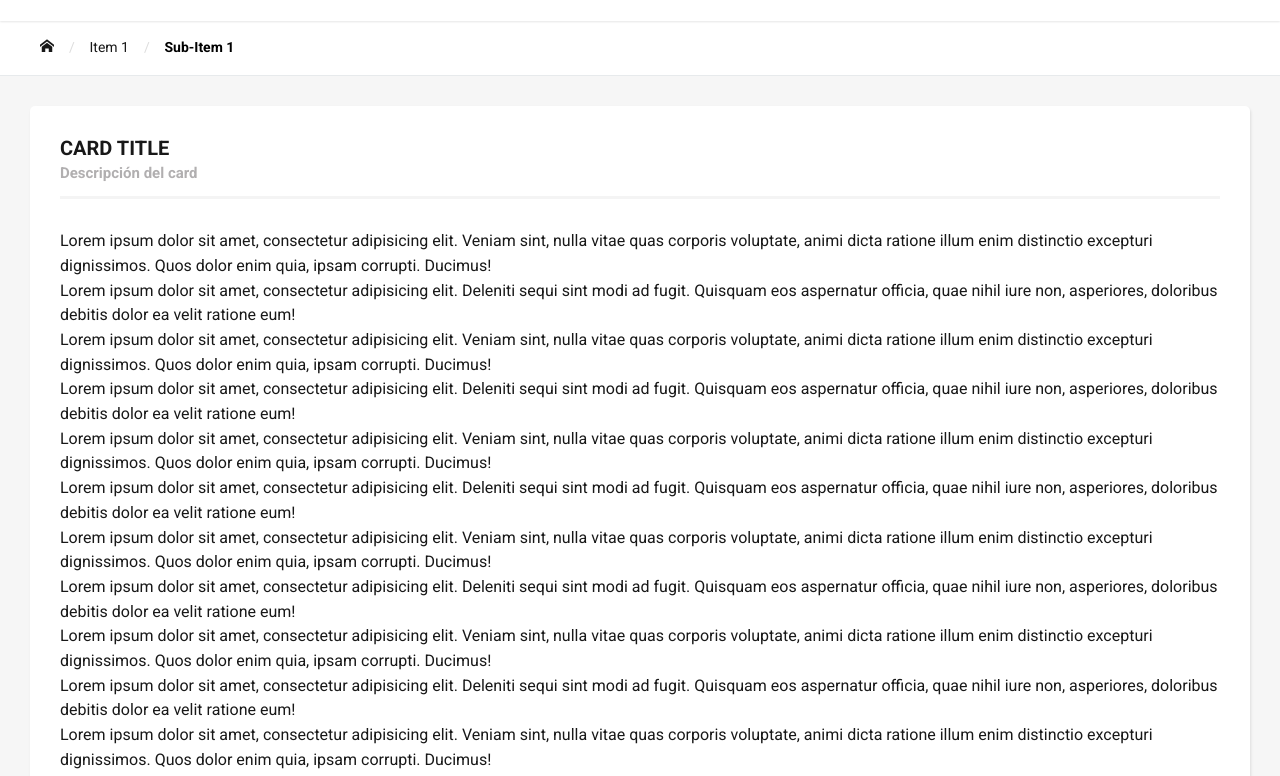
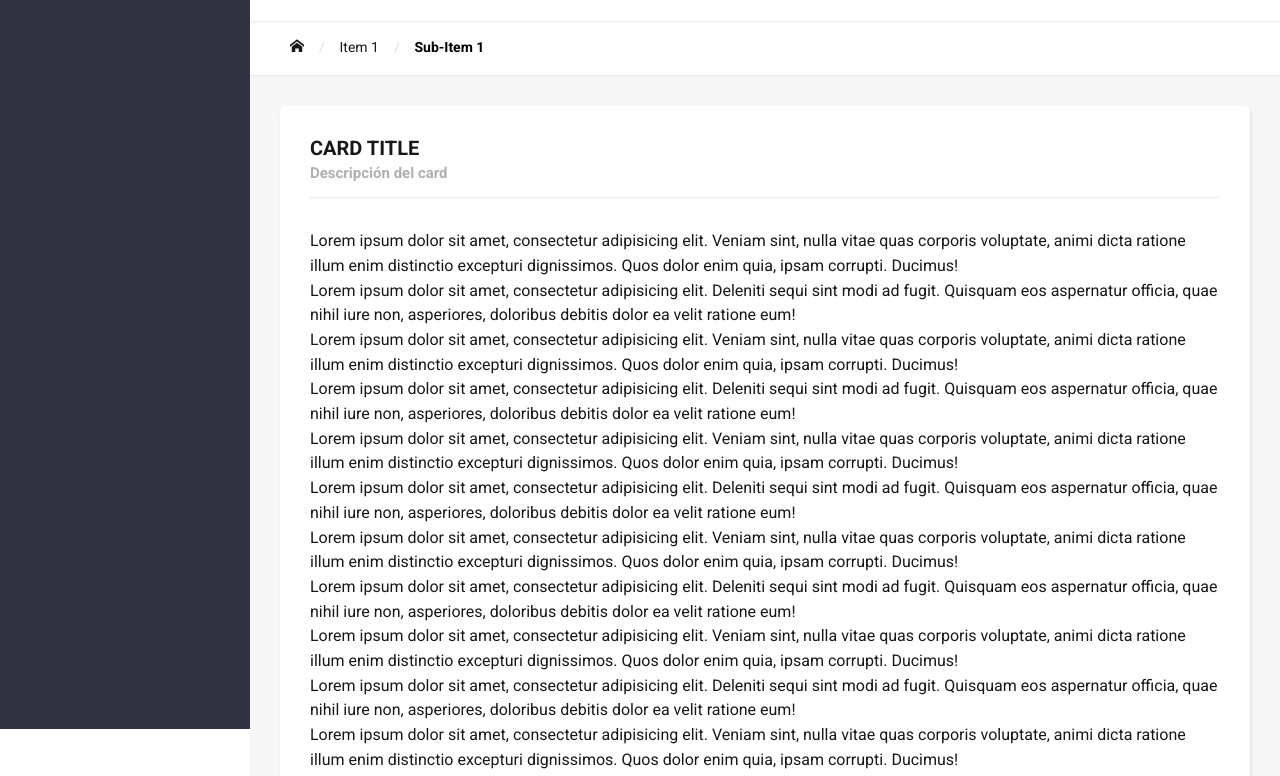
Before and after one commit to kathdelacruz/dashboard-skeleton, a plain HTML site: page index.html in a window 1280 px wide. Shown: the part 71-847 px from the top of the page. Drawn offline with Linux system fonts and the light colour scheme; files whose address does not match are found by name.

Commit message:
Add sidenav to dashboard

```diff
--- a/css/styles.css
+++ b/css/styles.css
@@ -157,6 +157,7 @@ h3{font-weight: 300; }
 .mt_0{margin-top: 0 !important; }
 .mb_0{margin-bottom: 0 !important; }
 body{padding-top: 90px; }
+.view-content { padding-left: 250px; }
 
 /*
 #######################################
@@ -273,3 +274,20 @@ CARD:
   font-weight: 800;
 }
 .card-content { font-size: 16px; }
+
+/*
+#######################################
+SIDENAV:
+#######################################
+*/
+
+.sidenav {
+  background-color: #30323f;
+  bottom: 0;
+  height: 100%;
+  left: 0;
+  position: fixed;
+  top: 0;
+  width: 250px;
+  z-index: 10;
+}
--- a/index.html
+++ b/index.html
@@ -9,6 +9,9 @@
   <link href='https://fonts.googleapis.com/css?family=Roboto:400,500,700,400italic,300' rel='stylesheet' type='text/css'>
 </head>
 <body>
+  <aside class="sidenav left">
+  </aside>
+  <main class="right view-content">
     <header class="toolbar">
       <div class="display-table">
         <div class="display-table-cell align-left">
@@ -74,5 +77,6 @@
         </div>
       </div>
     </section>
+  </main>
 </body>
 </html>
```
Lines whose indentation alone changed are shown as unchanged.
